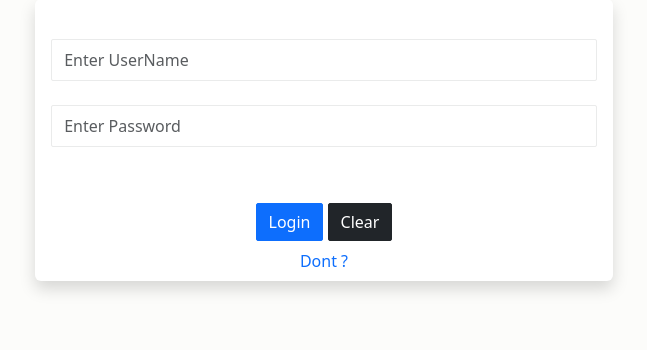
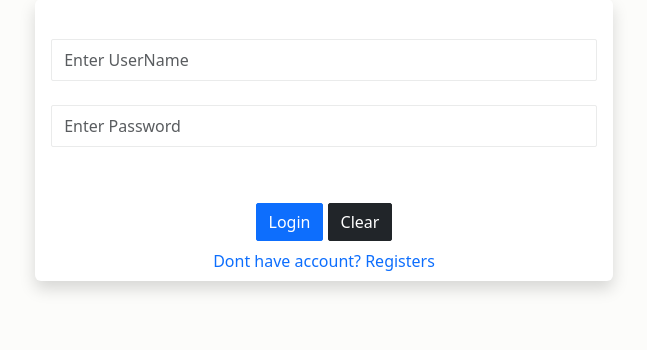
Before and after one commit to tusharNova/Hunger-Hub-Online-Food-Ordering-System-in-php, a PHP site: page /login.php in a window 1280 px wide. Shown: the part 121-471 px from the top of the page, without its empty margins (316-963 px from the left). Run offline with PHP 8.4, Linux system fonts and the light colour scheme; some web fonts are replaced.

Commit message:
some code change

```diff
--- a/login.php
+++ b/login.php
@@ -31,7 +31,7 @@
                     <div class="text-center mt-3">
                         <button class="btn btn-primary" id="btnlogin">Login</button>
                         <button class="btn btn-dark" id="btnclear">Clear</button>
-                        <a href="#" class="nav-link my-2 text-primary">Dont ?</a>
+                        <a href="registration.php" class="nav-link my-2 text-primary">Dont have account? Registers</a>
 
                     </div>
                 </div>
```
